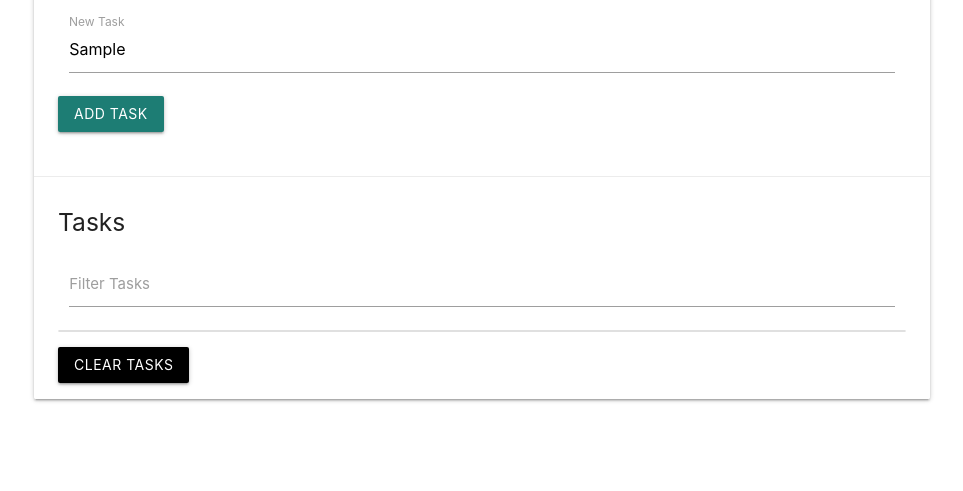
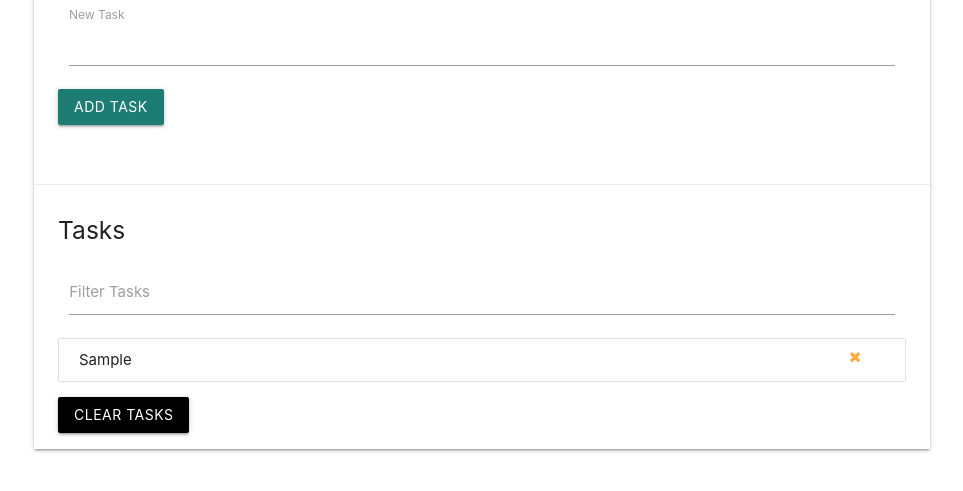
Before and after one commit to CateDunn/Task-List, a plain HTML site: page index.html in a window 1280 px wide. Both pictures are taken after typing "Sample" into the empty fields and a click on the input "Add Task". Shown: the part 67-558 px from the top of the page, without its empty margins (158-1121 px from the left). Drawn offline with nearby package versions, Linux system fonts and the light colour scheme.

Commit message:
add task function working

```diff
--- a/app.js
+++ b/app.js
@@ -1,6 +1,42 @@
 //Define UI vars
-const form = document.querySelector('#task-form');
+const form = document.querySelector('.task-form');
 const taskList = document.querySelector('.collection');
 const clearBtn = document.querySelector('.clear-tasks');
 const filter = document.querySelector('#filter');
 const taskInput = document.querySelector('#task');
+
+
+//Load Event Listeners
+loadEventListeners();
+
+function loadEventListeners(){
+  //add task event
+  form.addEventListener('submit', addTask);
+}
+
+//Add Task fxn
+function addTask(e){
+  // makes sure there is a value here
+  if(taskInput.value === ''){
+    alert('Add a Task!')
+  }
+
+  //create li Element
+  const li = document.createElement('li');
+  li.className = 'collection-item';
+  li.appendChild(document.createTextNode(taskInput.value));
+
+  //create remove icon link
+  const link = document.createElement('a');
+  link.className = 'delete-item secondary-content';
+  link.innerHTML = '<i class = "fa fa-remove"></i>';
+  li.appendChild(link);
+
+  //appending li to ul
+  taskList.appendChild(li);
+
+  //clearing input
+  taskInput.value = '';
+
+  e.preventDefault();
+}
--- a/index.html
+++ b/index.html
@@ -15,12 +15,13 @@
         <div class="card-content">
           <span class="card-title">Task List</span>
           <div class="row">
-            <form class="task-form"></form>
-            <div class="input-field col s12">
-              <input type="text" name="task" id="task">
-              <label for="task">New Task</label>
-            </div>
-            <input type="submit" value="Add Task" class="btn">
+            <form class="task-form">
+              <div class="input-field col s12">
+                <input type="text" name="task" id="task">
+                <label for="task">New Task</label>
+              </div>
+              <input type="submit" value="Add Task" class="btn">
+            </form>
           </div>
         </div>
         <div class="card-action">
```
